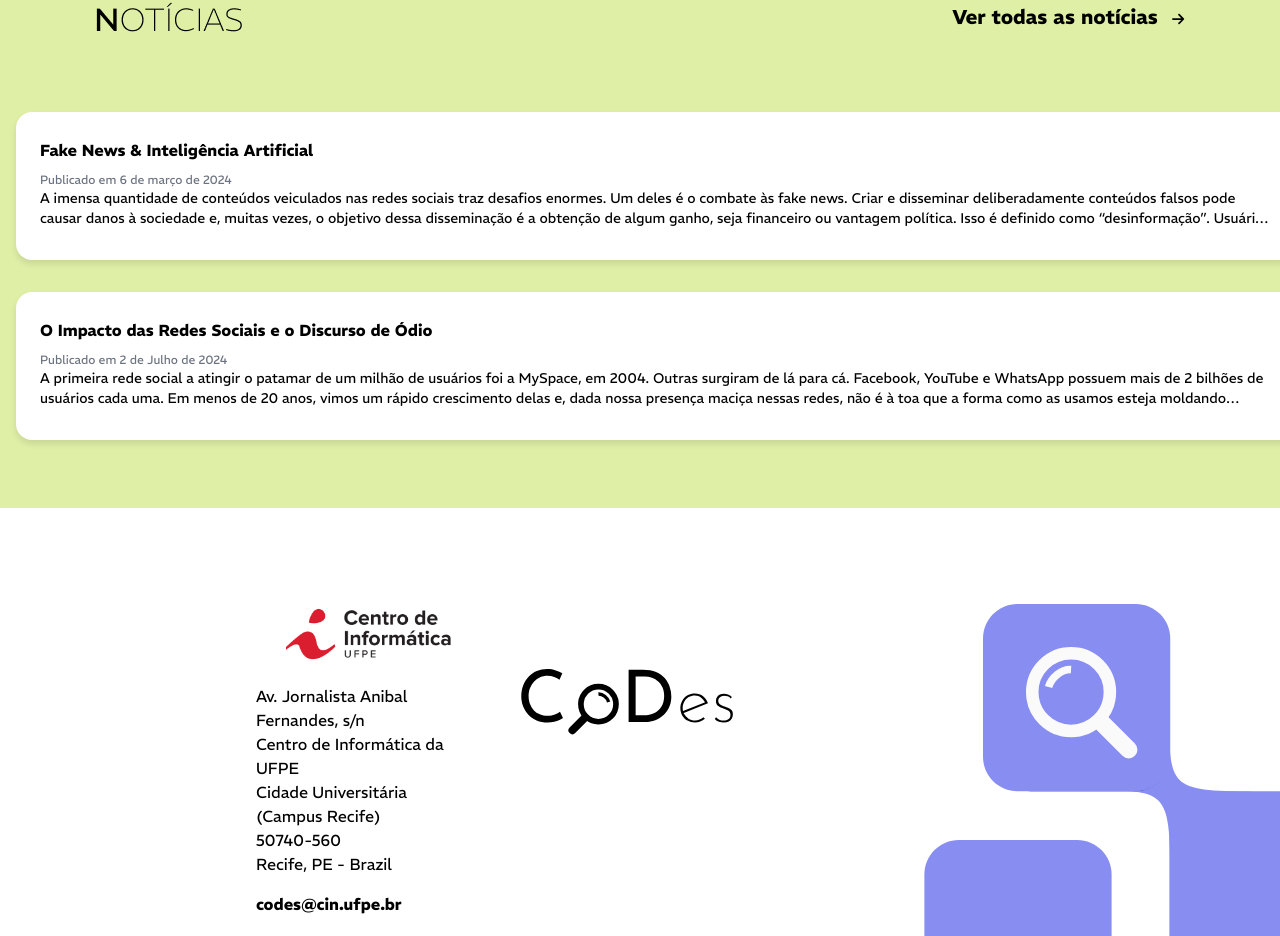
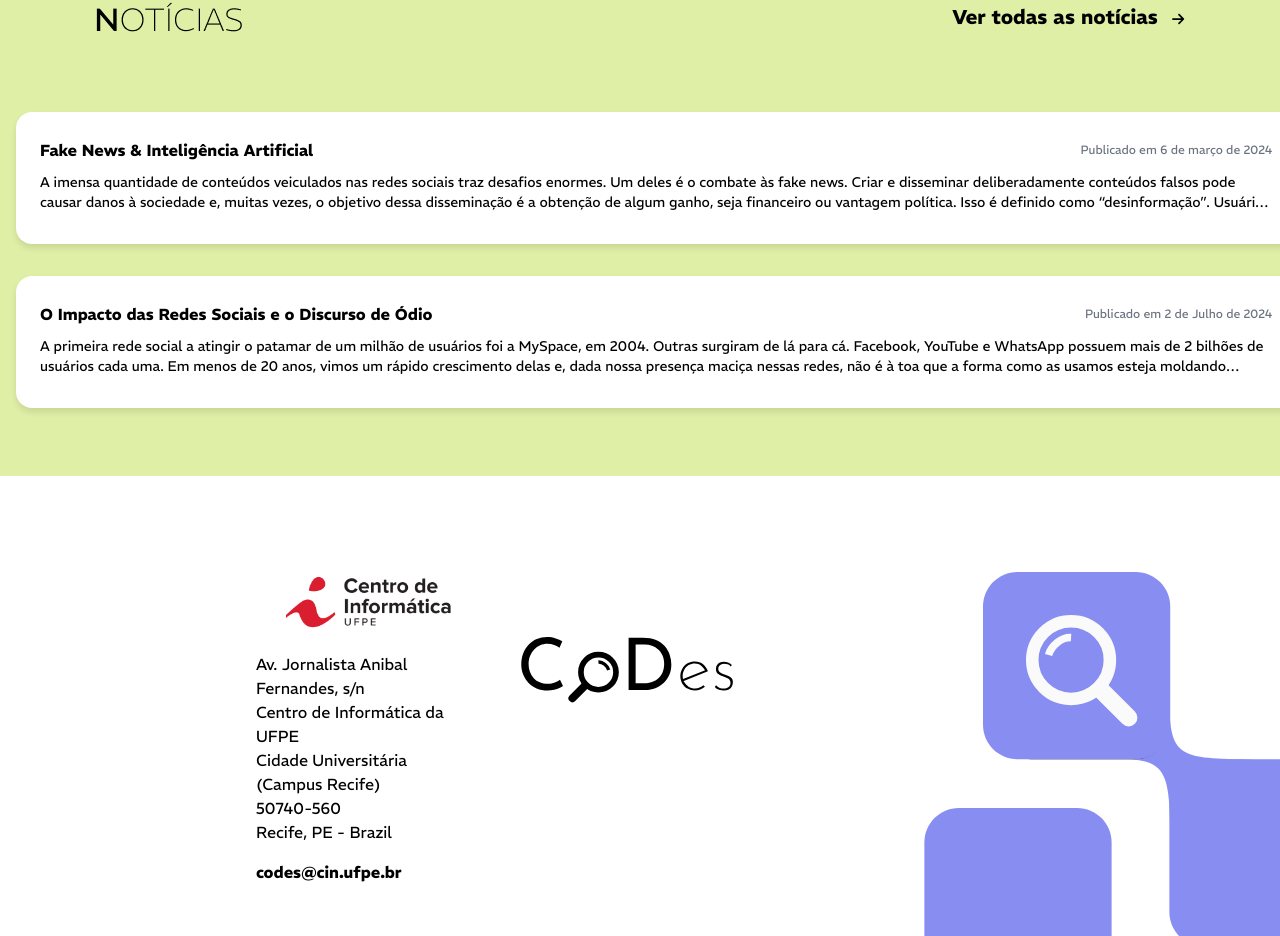
Before and after one commit to codesgroup/codesgroup.github.io, a React (Create React App) app: page / in a window 1280 px wide. Shown: the part 3872-4808 px from the top of the page. Built offline with nearby package versions, Linux system fonts and the light colour scheme.

Commit message:
style: card de noticia

```diff
--- a/src/components/Noticia.jsx
+++ b/src/components/Noticia.jsx
@@ -1,4 +1,3 @@
-// Noticia.js
 import React from 'react';
 import { Link } from 'react-router-dom';
 
@@ -7,13 +6,11 @@
     <Link to={`/news/${id}`} className="news-item" style={{ textDecoration: 'none', color: 'inherit' }}>
       <div className="bg-white rounded-2xl shadow-md overflow-hidden w-full max-w-custom m-4 transform transition-transform duration-300 hover:scale-105 p-6">
         <div className="h-full flex flex-col justify-between">
-          <h2 className="text-lg font-semibold text-black text-base mb-2">{title}</h2>
-          <div className="flex justify-between items-center">
-
+          <div className="flex justify-between items-center mb-2">
+            <h2 className="text-lg font-semibold text-black text-base">{title}</h2>
             <p className="text-gray-500 text-xs">{date}</p>
           </div>
           <p className="noticia-text text-black text-sm font-normal mb-2">{text}</p>
-
         </div>
       </div>
     </Link>
```
